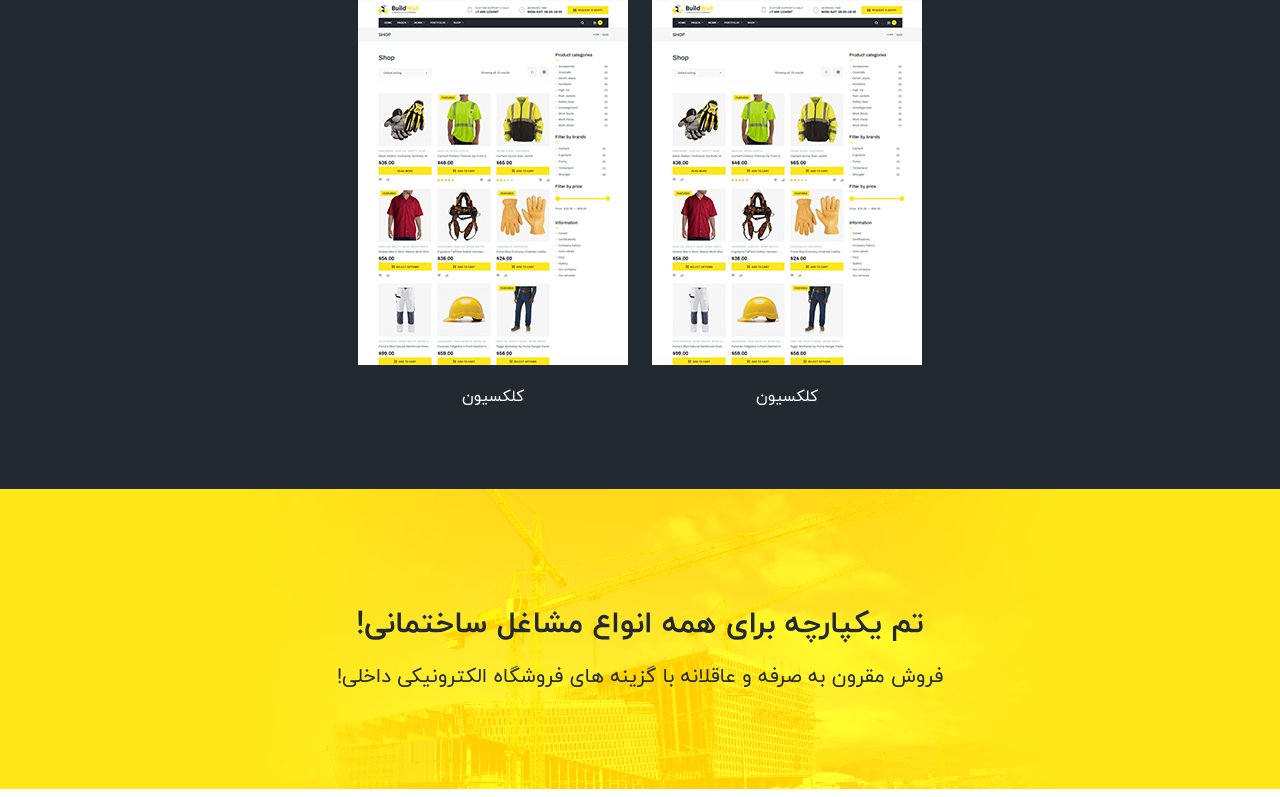
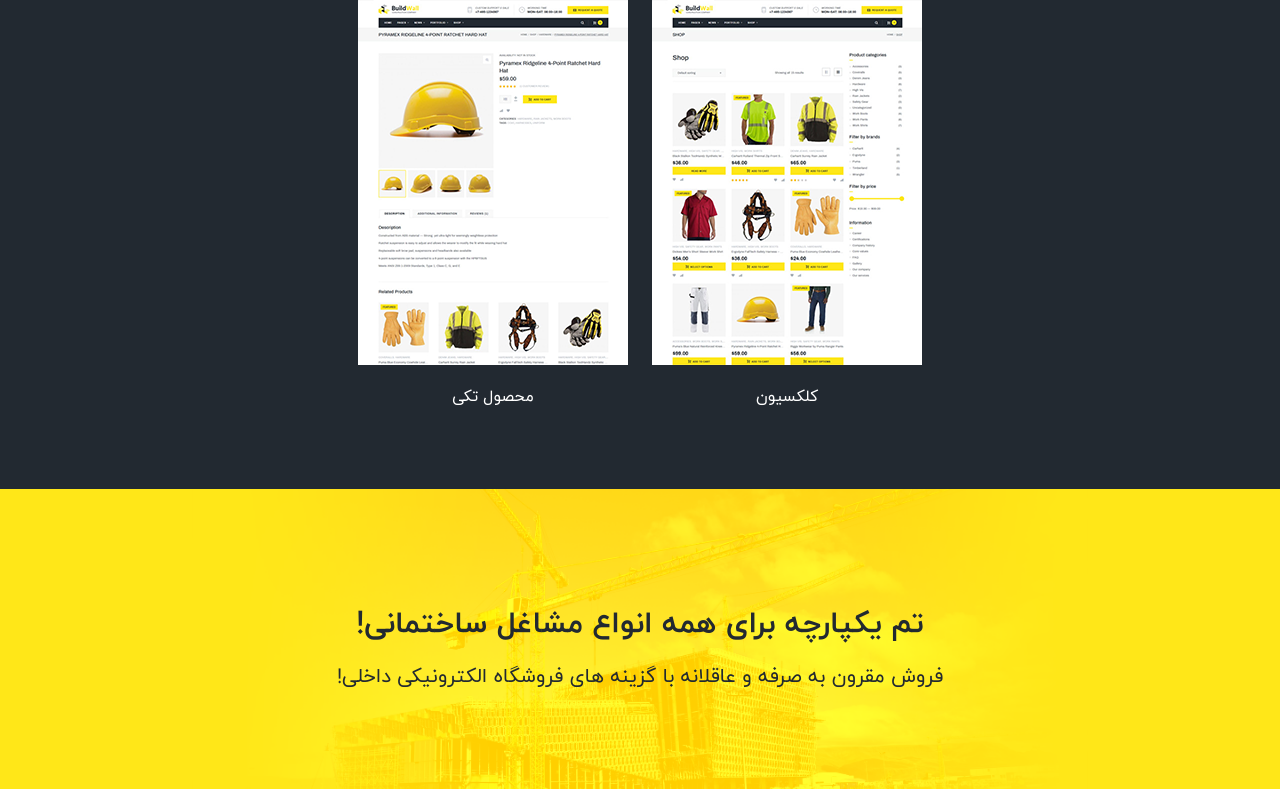
Before and after one commit to mahyarErshad/buildwall, a React (Vite) app: page / in a window 1280 px wide. Shown: the part 8717-9514 px from the top of the page. Built offline with nearby package versions, Linux system fonts and the light colour scheme.

Commit message:
productSingle is added

```diff
--- a/src/Components/Body/ShopLayout/ShopLayout.jsx
+++ b/src/Components/Body/ShopLayout/ShopLayout.jsx
@@ -1,6 +1,7 @@
 import React from "react";
 import NonButtonCard from "../../Utils/NonButtonCard/NonButtonCard";
-import listingShop from "../../../assets/images/card-images/listingShop.webp"
+import listingShop from "../../../assets/images/card-images/listingShop.webp";
+import productSingle from "../../../assets/images/card-images/productSingle.webp";
 
 function ShopLayout() {
   const data = [
@@ -10,8 +11,8 @@ function ShopLayout() {
       href: "https://ld-wp73.template-help.com/buildwall/landing/",
     },
     {
-      title: "کلکسیون",
-      image: listingShop,
+      title: "محصول تکی",
+      image: productSingle,
       href: "https://ld-wp73.template-help.com/buildwall/landing/",
     },
   ];
```
Also changed, not shown: src/assets/images/card-images/productSingle.webp (added).
